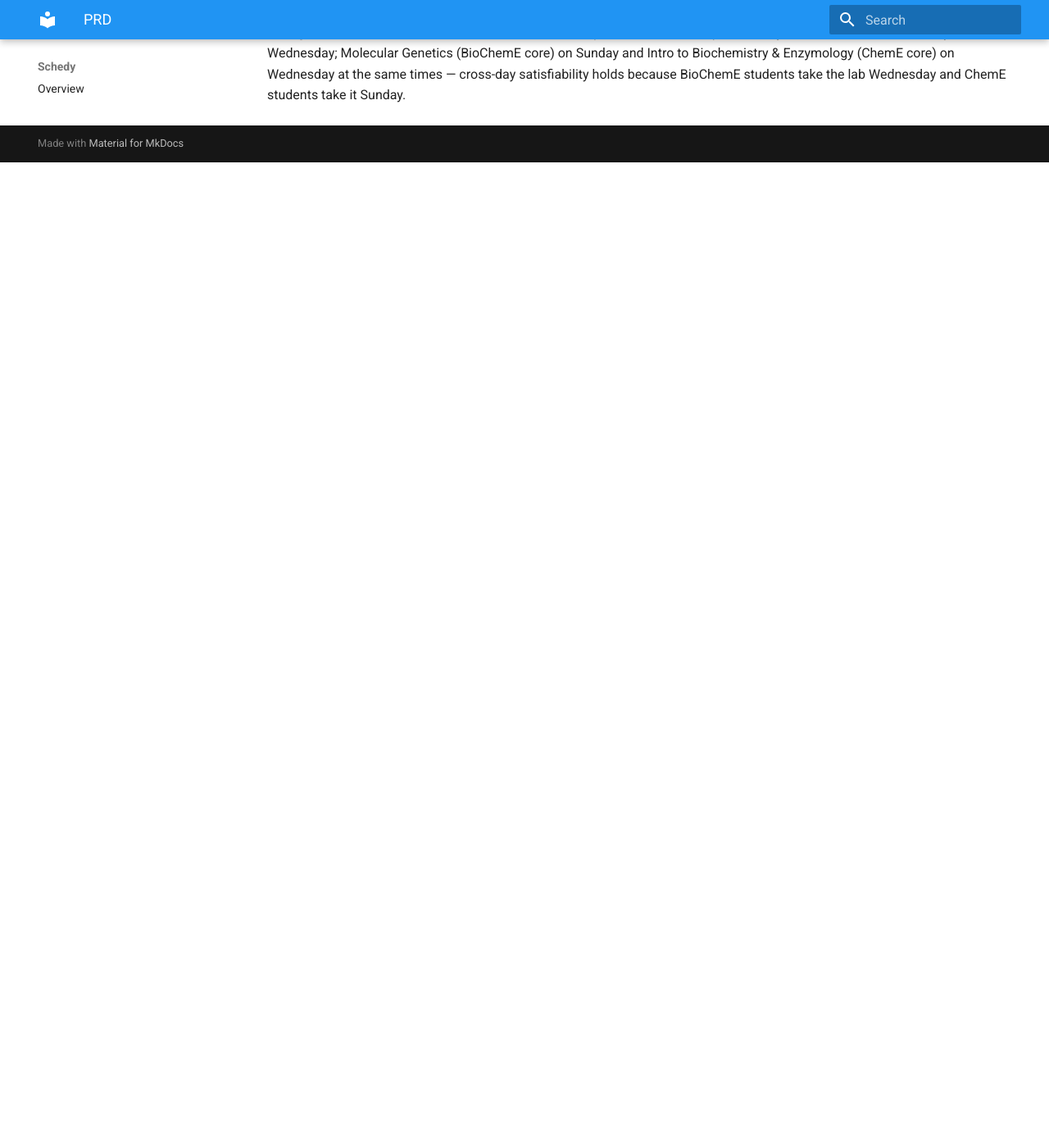
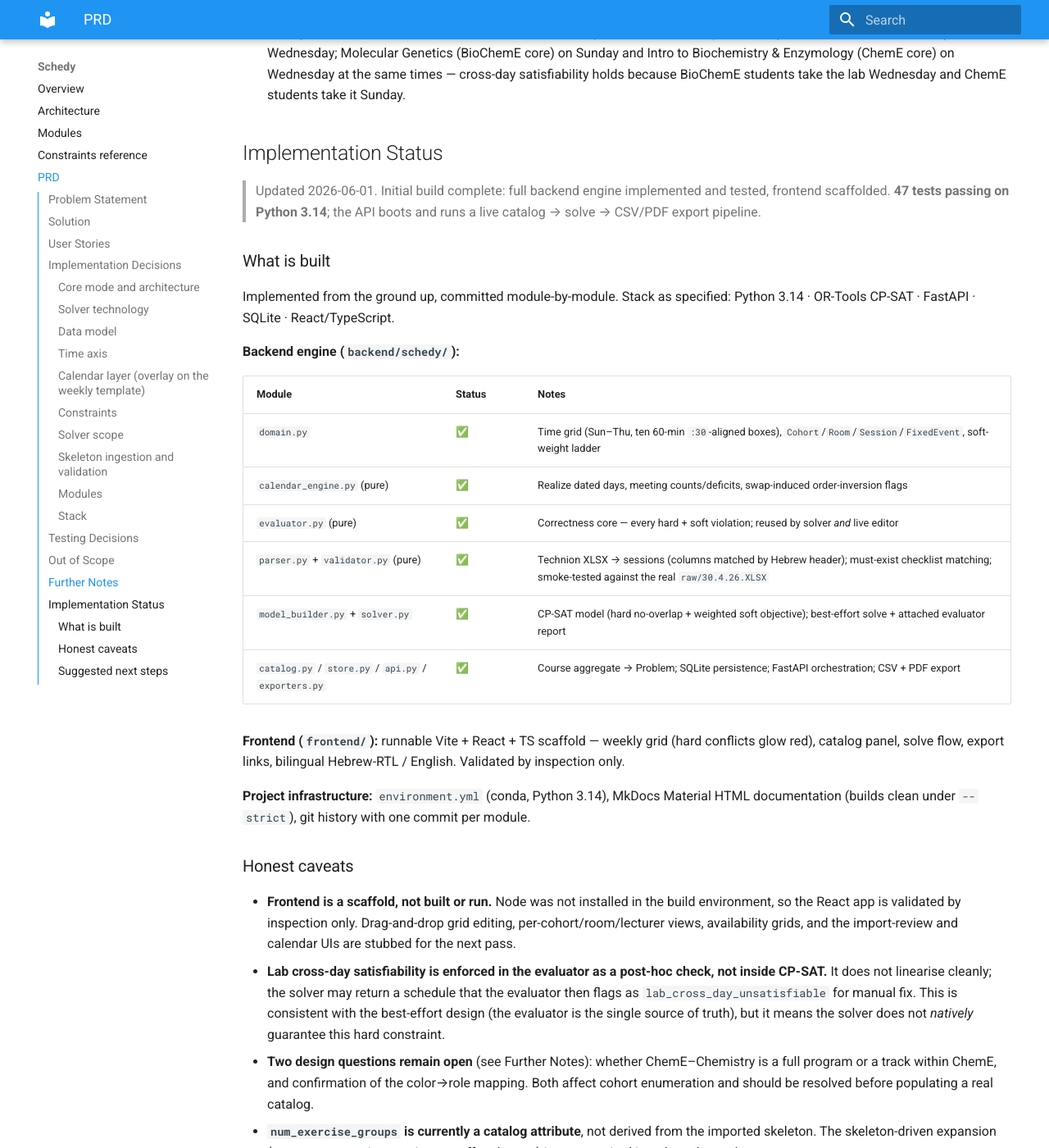
Before and after one commit to DanaResearchGroup/Schedy, an MkDocs documentation site: the page built from docs/PRD.md, in a window 1280 px wide and 1400 px high, scrolled down 7647 px. Shown: the whole window at 82% size. Built offline with MkDocs 1.6.1 and Material for MkDocs 9.7.7, drawn with Linux system fonts in a browser that asks for light colours; before the commit the page ends 7845 px from its top, so only the background shows below that; some of the changed text lies outside the part shown.

Commit message:
Update PRD with implementation status, caveats, and next steps
Document the completed backend engine (47 tests, Python 3.14), the frontend
scaffold, honest caveats (frontend unbuilt, lab cross-day post-hoc, open design
questions, skeleton-driven exercise expansion not yet wired), and prioritized
next steps.

Co-Authored-By: Claude Opus 4.8 (1M context) <noreply@anthropic.com>

```diff
--- a/docs/PRD.md
+++ b/docs/PRD.md
@@ -174,3 +174,42 @@ Weights are tunable by the planner.
 - **Hebrew/RTL:** the skeleton is Hebrew; the UI is bilingual. Course objects should retain both Hebrew and English descriptions (both are present in the skeleton).
 - **Solver explainability** is a first-class feature, not a nice-to-have: the best-effort report is what makes the auto-solver trustworthy and the manual-edit backstop usable.
 - **Example to encode as a Constraint-Evaluator test case** (from the source doc): Thermodynamics A lab offered Sunday and Wednesday; Molecular Genetics (BioChemE core) on Sunday and Intro to Biochemistry & Enzymology (ChemE core) on Wednesday at the same times — cross-day satisfiability holds because BioChemE students take the lab Wednesday and ChemE students take it Sunday.
+
+## Implementation Status
+
+> Updated 2026-06-01. Initial build complete: full backend engine implemented and tested, frontend scaffolded. **47 tests passing on Python 3.14**; the API boots and runs a live catalog → solve → CSV/PDF export pipeline.
+
+### What is built
+
+Implemented from the ground up, committed module-by-module. Stack as specified: Python 3.14 · OR-Tools CP-SAT · FastAPI · SQLite · React/TypeScript.
+
+**Backend engine (`backend/schedy/`):**
+
+| Module | Status | Notes |
+| --- | --- | --- |
+| `domain.py` | ✅ | Time grid (Sun–Thu, ten 60-min `:30`-aligned boxes), `Cohort`/`Room`/`Session`/`FixedEvent`, soft-weight ladder |
+| `calendar_engine.py` (pure) | ✅ | Realize dated days, meeting counts/deficits, swap-induced order-inversion flags |
+| `evaluator.py` (pure) | ✅ | Correctness core — every hard + soft violation; reused by solver *and* live editor |
+| `parser.py` + `validator.py` (pure) | ✅ | Technion XLSX → sessions (columns matched by Hebrew header); must-exist checklist matching; smoke-tested against the real `raw/30.4.26.XLSX` |
+| `model_builder.py` + `solver.py` | ✅ | CP-SAT model (hard no-overlap + weighted soft objective); best-effort solve + attached evaluator report |
+| `catalog.py` / `store.py` / `api.py` / `exporters.py` | ✅ | Course aggregate → Problem; SQLite persistence; FastAPI orchestration; CSV + PDF export |
+
+**Frontend (`frontend/`):** runnable Vite + React + TS scaffold — weekly grid (hard conflicts glow red), catalog panel, solve flow, export links, bilingual Hebrew-RTL / English. Validated by inspection only.
+
+**Project infrastructure:** `environment.yml` (conda, Python 3.14), MkDocs Material HTML documentation (builds clean under `--strict`), git history with one commit per module.
+
+### Honest caveats
+
+- **Frontend is a scaffold, not built or run.** Node was not installed in the build environment, so the React app is validated by inspection only. Drag-and-drop grid editing, per-cohort/room/lecturer views, availability grids, and the import-review and calendar UIs are stubbed for the next pass.
+- **Lab cross-day satisfiability is enforced in the evaluator as a post-hoc check, not inside CP-SAT.** It does not linearise cleanly; the solver may return a schedule that the evaluator then flags as `lab_cross_day_unsatisfiable` for manual fix. This is consistent with the best-effort design (the evaluator is the single source of truth), but it means the solver does not *natively* guarantee this hard constraint.
+- **Two design questions remain open** (see Further Notes): whether ChemE–Chemistry is a full program or a track within ChemE, and confirmation of the color→role mapping. Both affect cohort enumeration and should be resolved before populating a real catalog.
+- **`num_exercise_groups` is currently a catalog attribute**, not derived from the imported skeleton. The skeleton-driven expansion (create one exercise session per *offered* group) is not yet wired into the solve path.
+
+### Suggested next steps
+
+1. Install Node 20+ and run the frontend (`npm install && npm run dev`) against the API to validate the scaffold end-to-end.
+2. Build drag-and-drop editing of placements on the weekly grid with live re-validation (the evaluator already supports per-edit checking).
+3. Wire the skeleton import-review screen: import → parse → human-review/correct → validate against checklist → solve.
+4. Add the per-cohort / per-room / per-lecturer grid views and the per-person availability grids.
+5. Resolve the two open design questions (ChemE–Chemistry program-vs-track; color taxonomy).
+6. Consider a CP-SAT encoding (or a guided repair loop) for lab cross-day satisfiability so the solver honours it natively rather than only flagging it.
```
